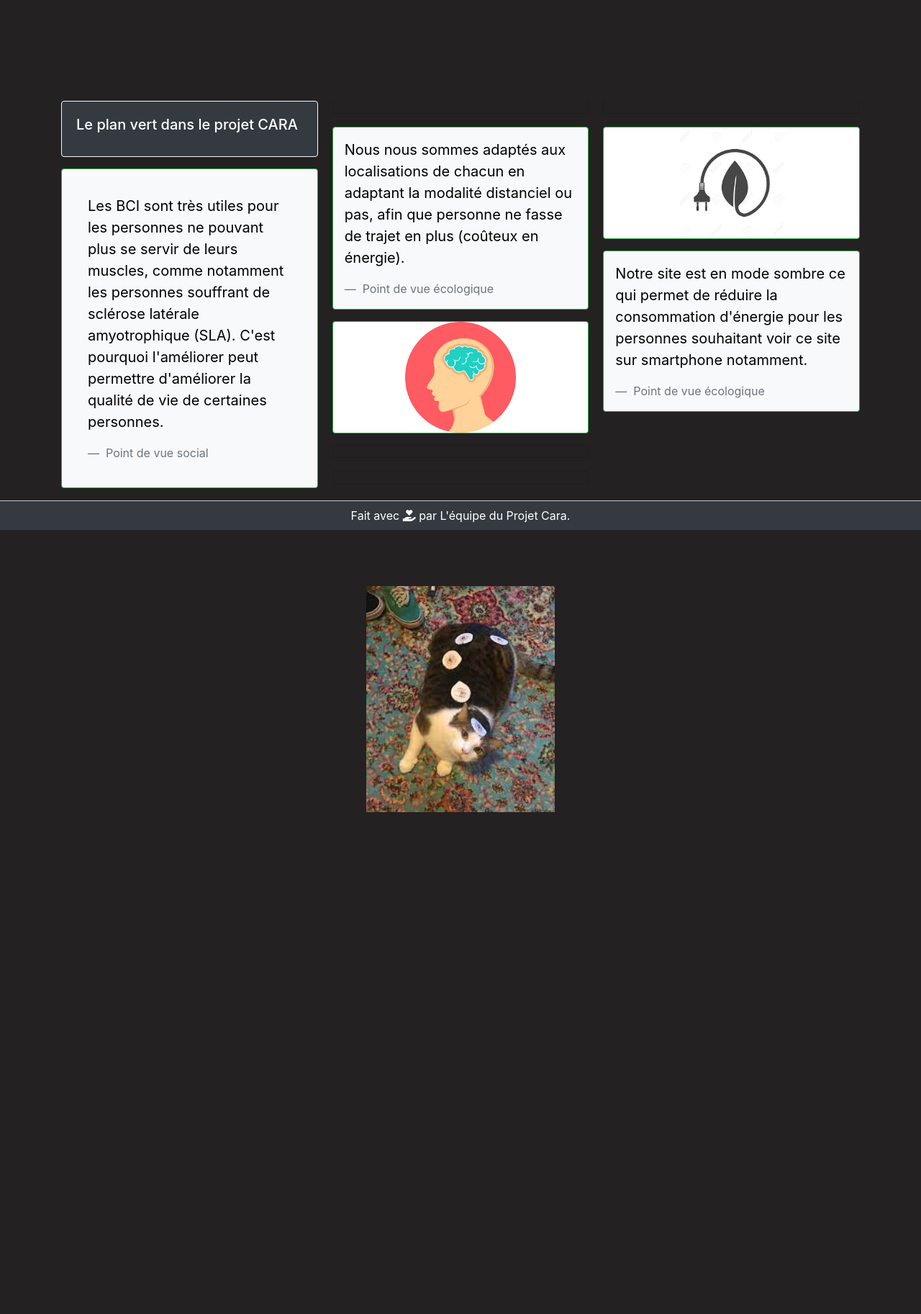
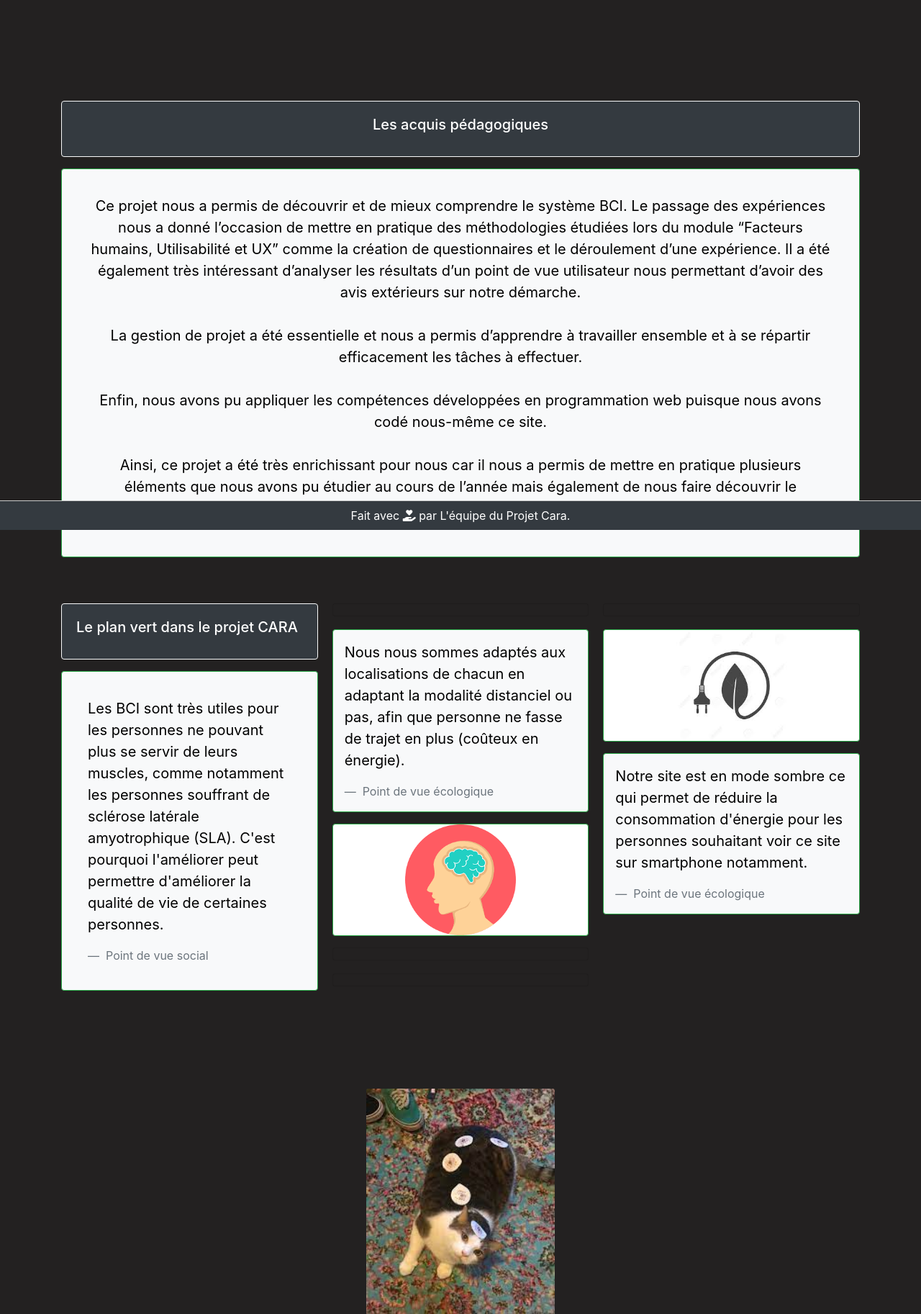
Before and after one commit to Zoko91/Website_Cara, a PHP site: page /conclusion.php in a window 1280 px wide. Shown: the part 64-1889 px from the top of the page at 72% size. Before the commit the page ends 1192 px from the top, so only its background shows below. Run offline with PHP 8.4, Linux system fonts and the light colour scheme; some libraries are stand-ins or nearby versions.

Commit message:
.\conclusion.php

```diff
--- a/conclusion.php
+++ b/conclusion.php
@@ -6,6 +6,22 @@
 <div class=container>
 </br>
 </br>
+
+<div class="text-center">
+  <div class="card border-light mb-3 bg-dark">
+    <div class="card-body">
+      <h5 class="card-title">Les acquis pédagogiques</h5>
+    </div>
+  </div>
+  <div class="card p-3 border-success mb-3 bg-light">
+    <blockquote class="blockquote mb-0 card-body">
+      <p style="color:black;"> Ce projet nous a permis de découvrir et de mieux comprendre le système BCI. Le passage des expériences nous a donné l’occasion de mettre en pratique des méthodologies étudiées lors du module “Facteurs humains, Utilisabilité et UX” comme la création de questionnaires et le déroulement d’une expérience. Il a été également très intéressant d’analyser les résultats d’un point de vue utilisateur nous permettant d’avoir des avis extérieurs sur notre démarche. <br/><br/>
+        La gestion de projet a été essentielle et nous a permis d’apprendre à travailler ensemble et à se répartir efficacement les tâches à effectuer. <br/><br/>
+        Enfin, nous avons pu appliquer les compétences développées en programmation web puisque nous avons codé nous-même ce site. <br/><br/>
+        Ainsi, ce projet a été très enrichissant pour nous car il nous a permis de mettre en pratique plusieurs éléments que nous avons pu étudier au cours de l’année mais également de nous faire découvrir le fonctionnement des interfaces cerveau-ordinateur et le domaine de la recherche. <br/>
+      </p>
+  </div>
+</div> <br/><br/>
 
 <div class="card-columns">
   <div class="card border-light mb-3 bg-dark">
```
